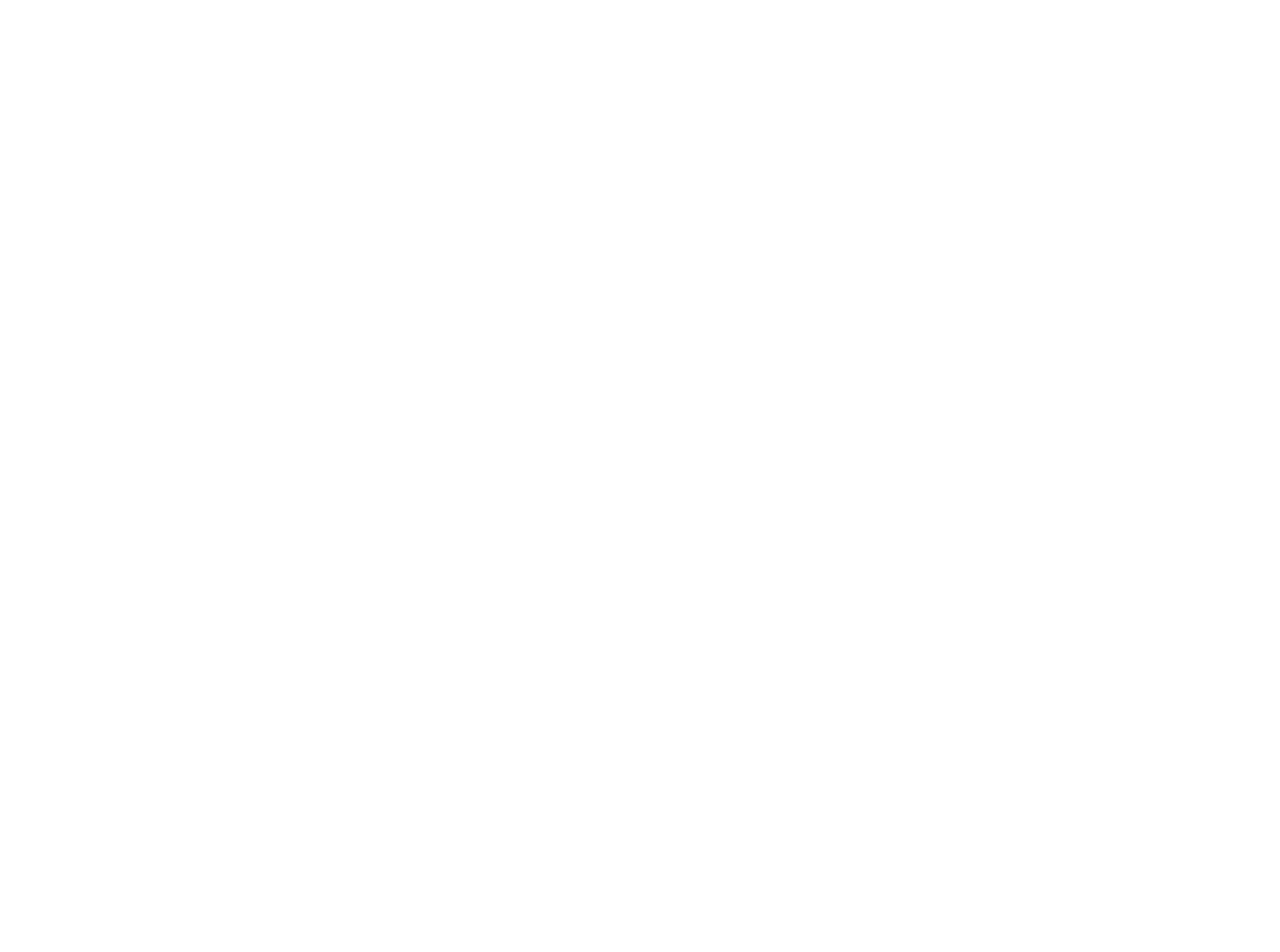
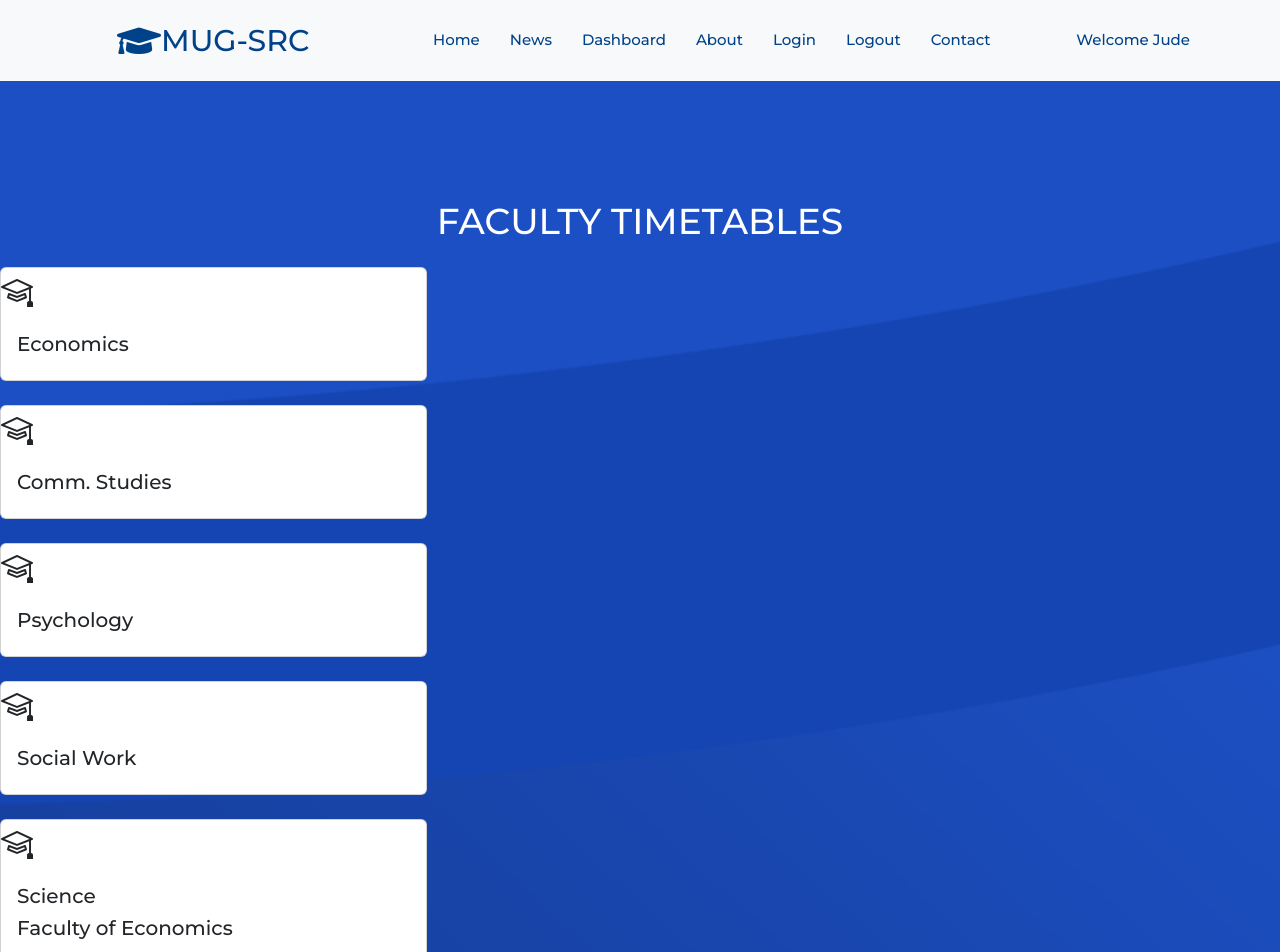
Before and after one commit to Alex1-ai/MUG-SRC-INFO-SYSTEM-FRONTEND, a React (Create React App) app in the folder src-info-system/: page /timetable in a window 1280 px wide. Before the commit this address had no page. Shown: the top 952 px of the page. Before the commit the page ends 800 px from the top, so only its background shows below. Built offline with nearby package versions, Linux system fonts and the light colour scheme.

Commit message:
Adding Timetable feature

```diff
--- a/src-info-system/src/App.js
+++ b/src-info-system/src/App.js
@@ -13,6 +13,7 @@
 import Login from "./pages/Login";
 import Register from "./pages/Register";
 import News from "./pages/News";
+import Timetable from "./pages/activitiesPages/Timetable";
 
 function App() {
   const user=true;
@@ -27,6 +28,7 @@
         <Route  path="/login" element={user? <Navigate to="/"/> :  <Login />}/>
         <Route  path="/register" element={<Register />}/>
         <Route  path="/news" element={<News />}/>
+        <Route path="/timetable" element={<Timetable/>} />
 
 
       </Routes>
--- a/src-info-system/src/components/Activities.jsx
+++ b/src-info-system/src/components/Activities.jsx
@@ -27,15 +27,18 @@
             </div>
           </div>
 
+
           <div class="col-lg-4 mb-4">
+            <Link to="/timetable" style={{textDecoration:"none"}}>
             <div class="card" data-aos="zoom-in" data-aos-delay="100">
               <i style={largeIcon} class="bi bi-calendar4-week "></i>
-              <div class="card-body">
+              <div class="card-body" >
                 <h5 class="card-title">TIME-TABLE</h5>
                 {/* <p class="card-text">Deleniti optio et nisi dolorem debitis. Aliquam nobis est temporibus sunt ab inventore officiis aut voluptatibus.</p>
-                <a href="#" class="readmore">Read more </a>*/}
+                <a href="/timetable" class="readmore">Read more </a>*/}
               </div>
             </div>
+            </Link>
           </div>
 
 
--- /dev/null
+++ b/src-info-system/src/pages/activitiesPages/Timetable.jsx
@@ -0,0 +1,93 @@
+import React from 'react'
+import NavBar from '../../components/NavBar';
+import Footer from "../../components/Footer";
+import { Link } from 'react-router-dom';
+
+const Timetable = () => {
+
+  const largeIcon =  {
+    fontSize: "2rem",/* Adjust the size as needed */
+}
+
+  return (
+    <>
+    <section>
+      <NavBar/>
+    </section>
+ <section id="hero">
+     <div class="container">
+     <header class="section-header pb-3">
+          <h3 style={{color:"white"}}>FACULTY TIMETABLES</h3>
+
+        </header>
+     </div>
+
+     <div class="col col-eq-height justify-content-center align-items-center">
+
+     <div class="col-lg-4 mb-4">
+            <div class="card" data-aos="zoom-in" data-aos-delay="200">
+            <i style={largeIcon} class="bi bi-mortarboard"></i>
+              <div class="card-body">
+                <h5 class="card-title">Economics</h5>
+
+              </div>
+            </div>
+          </div>
+
+
+          <div class="col-lg-4 mb-4">
+            <div class="card" data-aos="zoom-in" data-aos-delay="200">
+            <i style={largeIcon} class="bi bi-mortarboard"></i>
+              <div class="card-body">
+                <h5 class="card-title">Comm. Studies</h5>
+
+              </div>
+            </div>
+          </div>
+
+
+
+          <div class="col-lg-4  mb-4">
+            <div class="card" data-aos="zoom-in" data-aos-delay="200">
+            <i style={largeIcon} class="bi bi-mortarboard"></i>
+              <div class="card-body">
+                <h5 class="card-title">Psychology</h5>
+
+              </div>
+            </div>
+          </div>
+
+
+          <div class="col-lg-4 mb-4">
+            <div class="card" data-aos="zoom-in" data-aos-delay="200">
+            <i style={largeIcon} class="bi bi-mortarboard"></i>
+              <div class="card-body">
+                <h5 class="card-title">Social Work</h5>
+
+              </div>
+            </div>
+          </div>
+
+          <div class="col-lg-4 mb-4">
+            <div class="card" data-aos="zoom-in" data-aos-delay="200">
+            <i style={largeIcon} class="bi bi-mortarboard"></i>
+              <div class="card-body">
+                <h5 class="card-title">Science</h5>
+                <h5 class="card-title" style={{color:"rgbo(25, 25, 25, 0.2)"}}>Faculty of Economics</h5>
+
+              </div>
+            </div>
+          </div>
+
+
+
+          </div>
+    </section>
+
+
+    <Footer/>
+    </>
+  )
+}
+
+export default Timetable
```
